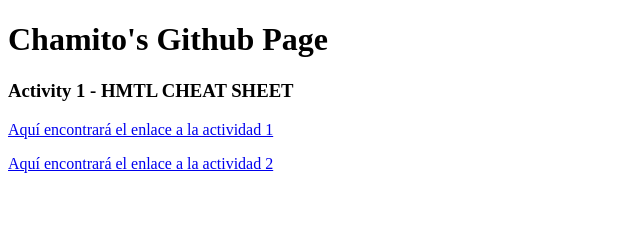
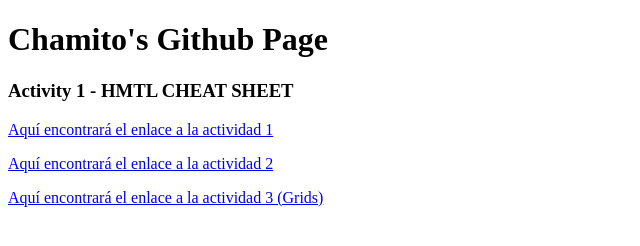
Before and after one commit to Chamito813/Chamito813.github.io, a plain HTML site: page index.html in a window 1280 px wide. Shown: the whole page, without its empty margins (0-640 px from the left). Drawn offline with Linux system fonts and the light colour scheme.

Commit message:
Added link to the activity 3

```diff
--- a/index.html
+++ b/index.html
@@ -11,5 +11,6 @@
     <h3>Activity 1 - HMTL CHEAT SHEET</h3>
     <p><a href="https://chamito813.github.io//HTML/html_cheat_sheet.html">Aquí encontrará el enlace a la actividad 1</a></p>
     <p><a href="https://chamito813.github.io//HTML/css_cheat_sheet.html">Aquí encontrará el enlace a la actividad 2</a></p>
+    <p><a href="https://chamito813.github.io//HTML/css_grid.html">Aquí encontrará el enlace a la actividad 3 (Grids)</a></p>
 </body>
 </html>
```
